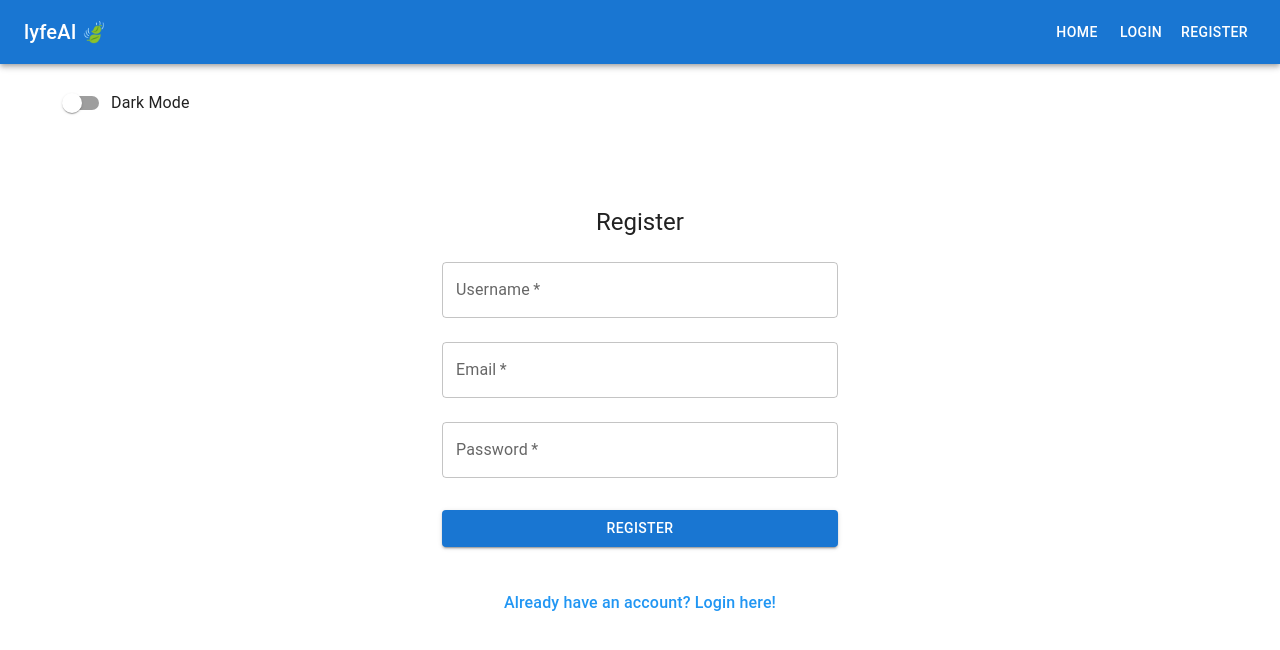
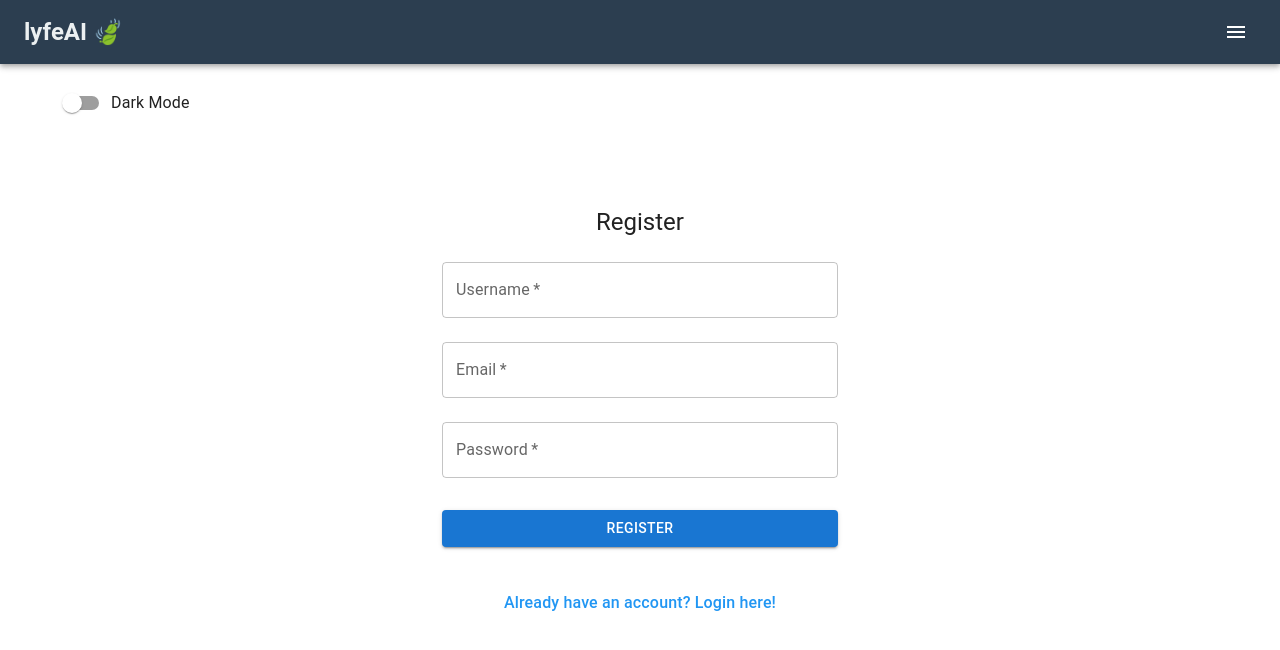
Before and after one commit to lyfe691/LyfeAI, a React (Create React App) app in the folder personal-assistant-frontend-bak/: page /register in a window 1280 px wide. Shown: the top 650 px of the page. Built offline with nearby package versions, Linux system fonts and the light colour scheme; the HTML template or start-up script is replaced by a standard one.

Commit message:
some design changes to navbar

```diff
--- a/personal-assistant-frontend-bak/src/components/NavBar.js
+++ b/personal-assistant-frontend-bak/src/components/NavBar.js
@@ -1,43 +1,97 @@
 // src/components/NavBar.js
-import React from 'react';
-import { AppBar, Toolbar, Typography, Button, Box } from '@mui/material';
+import React, { useState } from 'react';
+import { AppBar, Toolbar, Typography, IconButton, Drawer, List, ListItem, ListItemIcon, ListItemText, Box } from '@mui/material';
 import { Link } from 'react-router-dom';
+import MenuIcon from '@mui/icons-material/Menu';
+import CloseIcon from '@mui/icons-material/Close';
+import HomeIcon from '@mui/icons-material/Home';
+import ChatIcon from '@mui/icons-material/Chat';
+import SettingsIcon from '@mui/icons-material/Settings';
+import LoginIcon from '@mui/icons-material/Login';
+import PersonAddIcon from '@mui/icons-material/PersonAdd';
+import { styled } from '@mui/system';
+
+const StyledDrawer = styled(Drawer)(({ theme }) => ({
+  '& .MuiDrawer-paper': {
+    width: '250px',
+    background: '#2c3e50',
+    color: '#ecf0f1',
+  },
+}));
 
 const NavBar = ({ isAuthenticated, setIsAuthenticated }) => {
+  const [isOpen, setIsOpen] = useState(false);
+
+  const toggleDrawer = (open) => (event) => {
+    if (event.type === 'keydown' && (event.key === 'Tab' || event.key === 'Shift')) {
+      return;
+    }
+    setIsOpen(open);
+  };
+
+  const menuItems = [
+    { text: 'Home', icon: <HomeIcon />, link: '/home' },
+    ...(isAuthenticated
+      ? [
+          { text: 'Chat', icon: <ChatIcon />, link: '/chat' },
+          { text: 'Settings', icon: <SettingsIcon />, link: '/settings' },
+        ]
+      : [
+          { text: 'Login', icon: <LoginIcon />, link: '/login' },
+          { text: 'Register', icon: <PersonAddIcon />, link: '/register' },
+        ]),
+  ];
 
   return (
-    <AppBar position="static">
-      <Toolbar>
-        <Typography variant="h6" sx={{ flexGrow: 1 }}>
-          lyfeAI 🍃
-        </Typography>
-        <Box>
-          <Button color="inherit" component={Link} to="/home">
-            Home
-          </Button>
-          {isAuthenticated ? (
-            <>
-              <Button color="inherit" component={Link} to="/chat">
-                Chat
-              </Button>
-              <Button color="inherit" component={Link} to="/settings">
-                Settings
-              </Button>
-
-            </>
-          ) : (
-            <>
-              <Button color="inherit" component={Link} to="/login">
-                Login
-              </Button>
-              <Button color="inherit" component={Link} to="/register">
-                Register
-              </Button>
-            </>
-          )}
+    <>
+      <AppBar position="static" sx={{ backgroundColor: '#2c3e50' }}>
+        <Toolbar sx={{ display: 'flex', justifyContent: 'space-between' }}>
+          <Typography variant="h5" sx={{ fontWeight: 'bold', color: '#ecf0f1' }}>
+            lyfeAI <span style={{ color: '#2ecc71' }}>🍃</span>
+          </Typography>
+          <IconButton
+            edge="start"
+            color="inherit"
+            aria-label="menu"
+            onClick={toggleDrawer(true)}
+          >
+            <MenuIcon />
+          </IconButton>
+        </Toolbar>
+      </AppBar>
+      <StyledDrawer anchor="right" open={isOpen} onClose={toggleDrawer(false)}>
+        <Box
+          sx={{
+            display: 'flex',
+            justifyContent: 'flex-end',
+            padding: '1rem',
+          }}
+        >
+          <IconButton onClick={toggleDrawer(false)} sx={{ color: '#ecf0f1' }}>
+            <CloseIcon />
+          </IconButton>
         </Box>
-      </Toolbar>
-    </AppBar>
+        <List>
+          {menuItems.map((item) => (
+            <ListItem
+              button
+              key={item.text}
+              component={Link}
+              to={item.link}
+              onClick={toggleDrawer(false)}
+              sx={{
+                '&:hover': {
+                  backgroundColor: 'rgba(236, 240, 241, 0.1)',
+                },
+              }}
+            >
+              <ListItemIcon sx={{ color: '#ecf0f1' }}>{item.icon}</ListItemIcon>
+              <ListItemText primary={item.text} />
+            </ListItem>
+          ))}
+        </List>
+      </StyledDrawer>
+    </>
   );
 };
 
```
Also changed, not shown: personal-assistant-frontend-bak/package.json (+4 -3 lines), 1 other file (tests, documents, lock files or other folders).
